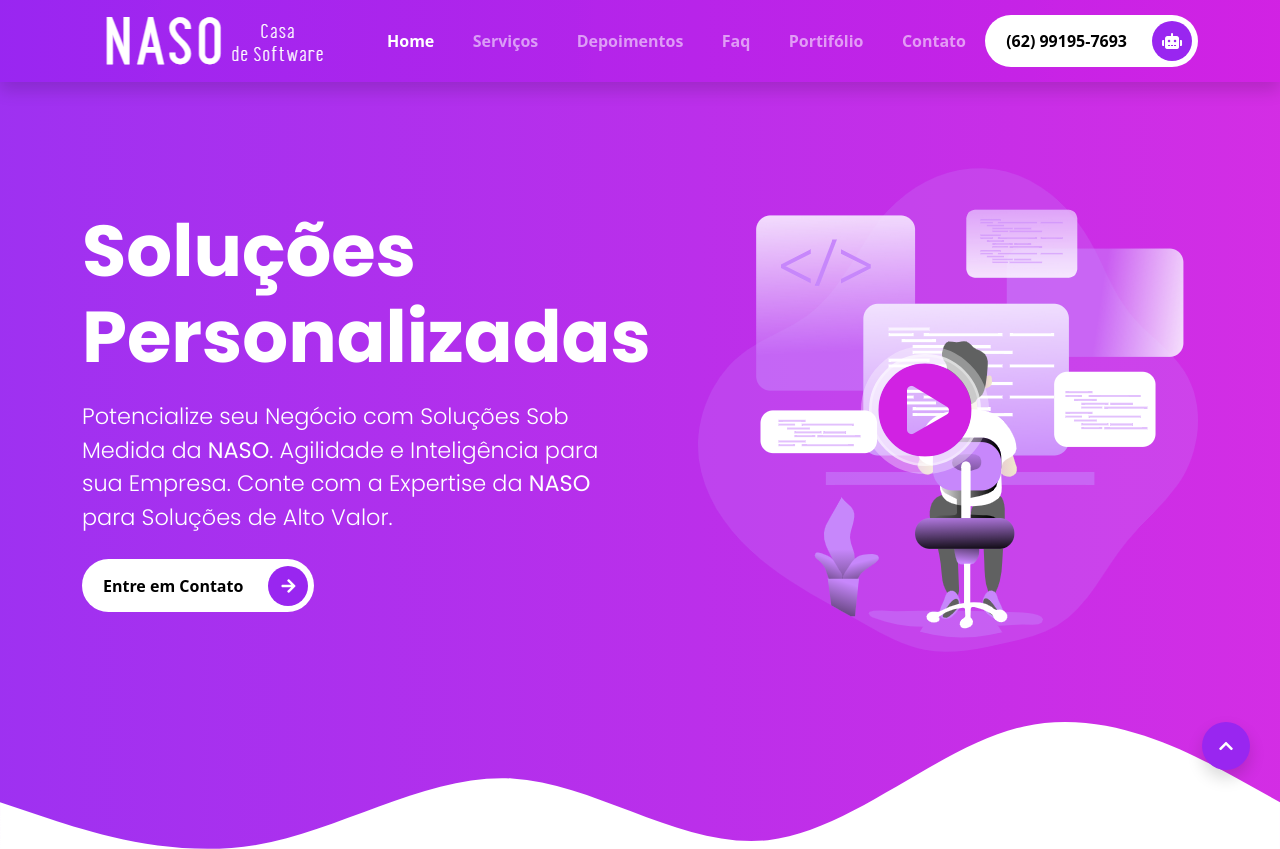
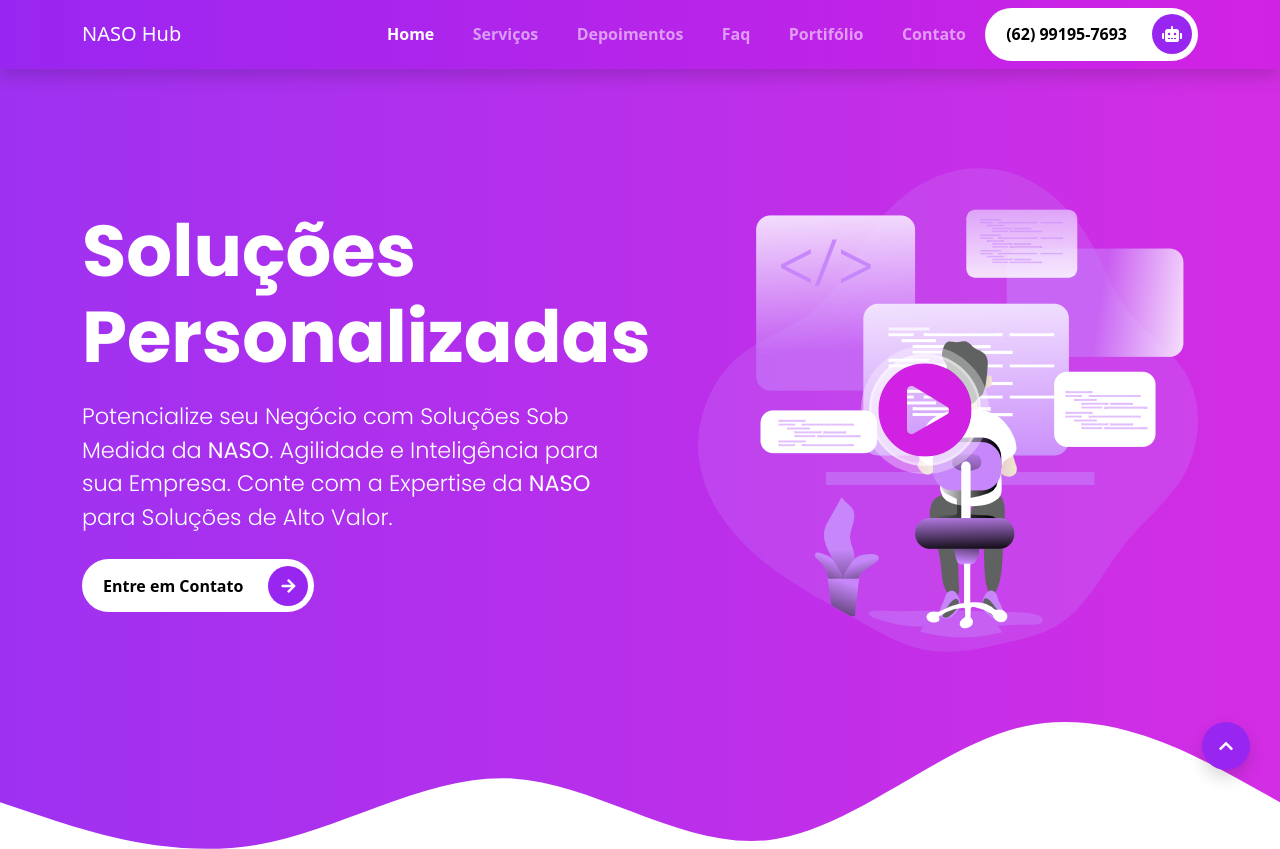
Before and after one commit to pedronas2222/naso-software, a website: page index.html in a window 1280 px wide. Shown: the top 849 px of the page. Drawn offline with nearby package versions, Linux system fonts and the light colour scheme; files that its build step writes are made by us from their sources.

Commit message:
Update index.html

```diff
--- a/index.html
+++ b/index.html
@@ -27,7 +27,8 @@
 <nav class="navbar navbar-expand-lg navbar-dark menu shadow fixed-top">
     <div class="container">
       <a class="navbar-brand" href="">
-        <img src="images/logo.png" alt="logo image">
+          NASO Hub
+        <!-- img src="images/logo.png" alt="logo image" -->
       </a>
       <button class="navbar-toggler" type="button" data-bs-toggle="collapse" data-bs-target="#navbarNav" aria-controls="navbarNav" aria-expanded="false" aria-label="Toggle navigation">
         <span class="navbar-toggler-icon"></span>
```
